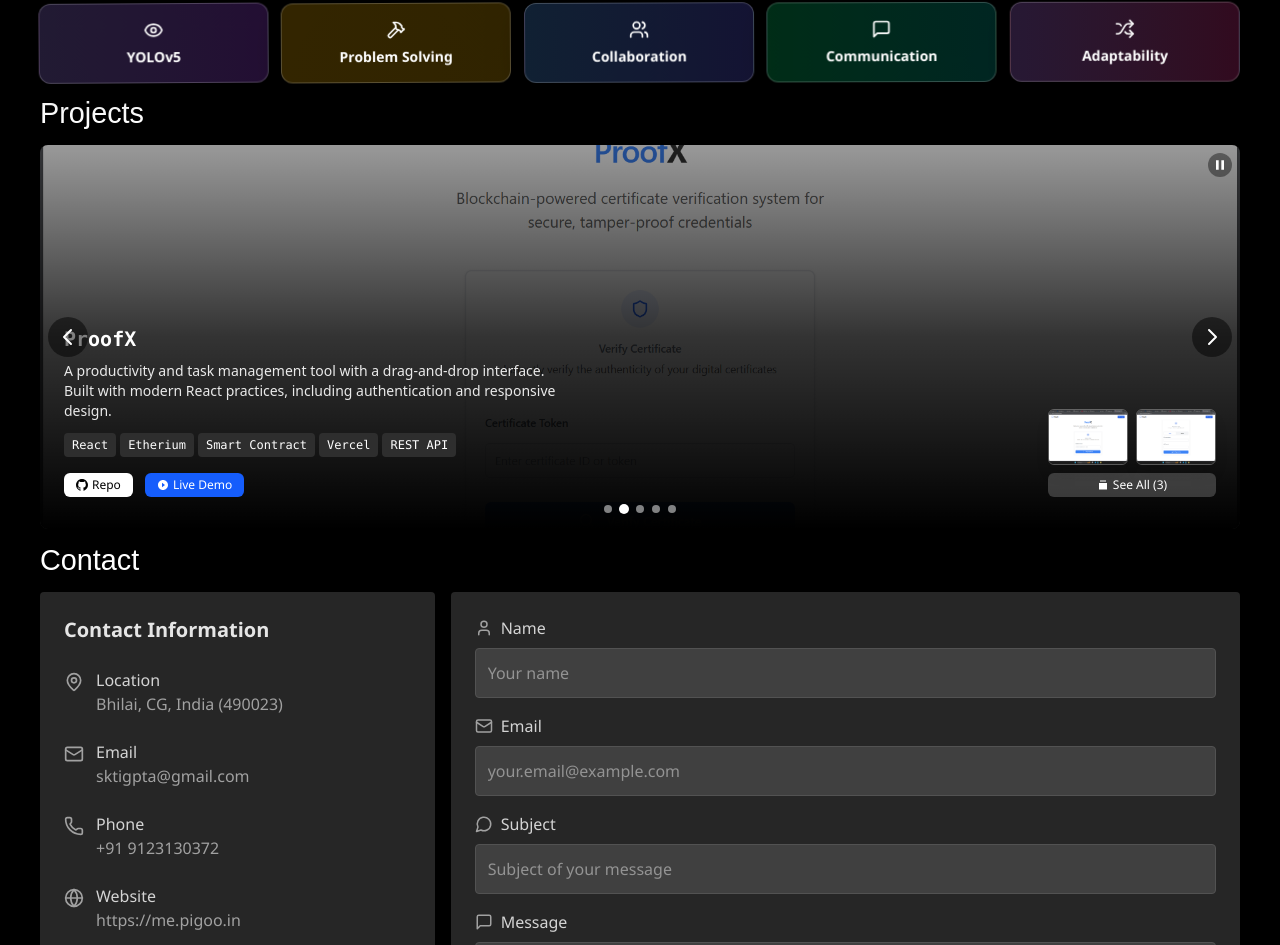
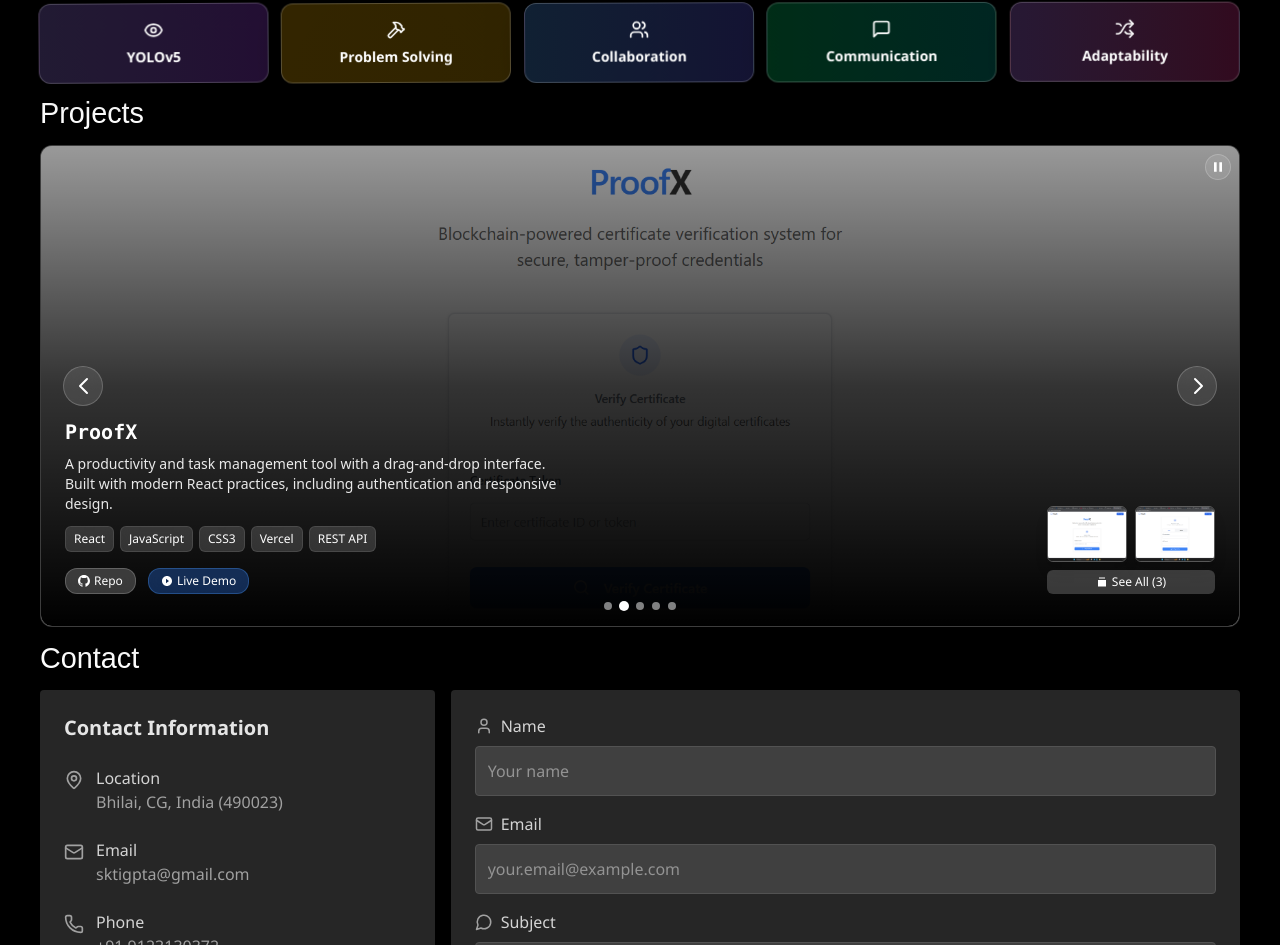
Before and after one commit to sktigpta/portfolio_v3, a React (Vite) app: page / in a window 1280 px wide. Shown: the part 1406-2351 px from the top of the page. Built offline with nearby package versions, Linux system fonts and the light colour scheme; a web font is replaced by a local one.

Commit message:
fixed projects

```diff
--- a/src/components/ProjectShowcaseCarousel.jsx
+++ b/src/components/ProjectShowcaseCarousel.jsx
@@ -16,7 +16,7 @@ const ProjectShowcaseCarousel = () => {
       description: "A secure and scalable full-stack platform for digital rights management using React, Node.js, and MongoDB. Includes user authentication, role-based access, and a responsive dashboard.",
       repository: "https://github.com/sktigpta/Gdg-Solution-Challenge.git",
       demo: "https://securerights.app/",
-      tech: ["React", "Node.js", "Firebase", "Express", "Tensor Flow", "OpenCV"],
+      tech: ["React", "Node.js", "MongoDB", "Express", "JWT"],
       screenshots: [
         "/projects/securerightshome.png",
         "/projects/securerightsdashboard.png",
@@ -27,7 +27,7 @@ const ProjectShowcaseCarousel = () => {
       description: "A productivity and task management tool with a drag-and-drop interface. Built with modern React practices, including authentication and responsive design.",
       repository: "https://github.com/sktigpta/proofX",
       demo: "https://proof-x-client.vercel.app/",
-      tech: ["React", "Etherium", "Smart Contract", "Vercel", "REST API"],
+      tech: ["React", "JavaScript", "CSS3", "Vercel", "REST API"],
       screenshots: [
         "/projects/proofxdashboard.png",
         "/projects/proofxlogin.png",
@@ -154,12 +154,12 @@ const ProjectShowcaseCarousel = () => {
   };
 
   return (
-    <div className="w-full rounded-lg bg-neutral-900 overflow-hidden shadow-xl">
-      <div className="relative">
+    <div className="w-full rounded-xl bg-white/5 border border-white/20 backdrop-blur-sm overflow-hidden shadow-2xl" style={{ boxShadow: '0 8px 32px rgba(0, 0, 0, 0.3)' }}>
+        <div className="relative">
         {/* Main Carousel */}
         <div
           ref={carouselRef}
-          className="flex transition-transform duration-500 ease-in-out h-96 w-full cursor-grab relative"
+          className="flex transition-transform duration-500 ease-in-out h-120 w-full cursor-grab relative"
           style={{ transform: `translateX(-${activeSlide * 100}%)` }}
           onMouseDown={handleDragStart}
           onMouseUp={handleDragEnd}
@@ -176,7 +176,7 @@ const ProjectShowcaseCarousel = () => {
             >
               {/* Background Image with Stronger Gradient Overlay */}
               <div
-                className="absolute inset-0 bg-cover bg-center"
+                className="absolute inset-0 bg-cover bg-center scale-110"
                 style={{
                   backgroundImage: `url(${project.screenshots[0]})`,
                   backgroundSize: 'cover',
@@ -198,25 +198,26 @@ const ProjectShowcaseCarousel = () => {
                   </p>
 
                   {/* Tech Stack */}
-                  <div className="flex flex-wrap gap-1 mb-3">
+                  <div className="flex flex-wrap gap-1.5 mb-3">
                     {project.tech.map((tech, idx) => (
                       <span
                         key={idx}
-                        className="bg-[#2e2e2e] text-white px-2 py-1 rounded text-xs font-mono"
+                        className="tech-tag bg-white/15 text-white px-2 py-1 rounded-md text-xs font-medium backdrop-blur-sm border border-white/10"
+                        style={{ animationDelay: `${idx * 0.1}s` }}
                       >
                         {tech}
                       </span>
                     ))}
                   </div>
                 </div>
-
+                {/* repo and demo btn  */}
                 <div className="flex space-x-3">
                   {project.repository && (
                     <a
                       href={project.repository}
                       target="_blank"
                       rel="noopener noreferrer"
-                      className="flex items-center bg-white text-black px-3 py-1 rounded-md hover:bg-opacity-90 transition duration-200 text-xs font-medium"
+                      className="flex items-center bg-white/20 hover:bg-white/30 text-white px-3 py-1 rounded-xl hover:bg-opacity-90 transition duration-200 text-xs font-medium backdrop-blur-sm border border-white/20 hover:border-white/40"
                     >
                       <svg className="w-3 h-3 mr-1" viewBox="0 0 24 24" fill="currentColor">
                         <path d="M12 0c-6.626 0-12 5.373-12 12 0 5.302 3.438 9.8 8.207 11.387.599.111.793-.261.793-.577v-2.234c-3.338.726-4.033-1.416-4.033-1.416-.546-1.387-1.333-1.756-1.333-1.756-1.089-.745.083-.729.083-.729 1.205.084 1.839 1.237 1.839 1.237 1.07 1.834 2.807 1.304 3.492.997.107-.775.418-1.305.762-1.604-2.665-.305-5.467-1.334-5.467-5.931 0-1.311.469-2.381 1.236-3.221-.124-.303-.535-1.524.117-3.176 0 0 1.008-.322 3.301 1.23.957-.266 1.983-.399 3.003-.404 1.02.005 2.047.138 3.006.404 2.291-1.552 3.297-1.23 3.297-1.23.653 1.653.242 2.874.118 3.176.77.84 1.235 1.911 1.235 3.221 0 4.609-2.807 5.624-5.479 5.921.43.372.823 1.102.823 2.222v3.293c0 .319.192.694.801.576 4.765-1.589 8.199-6.086 8.199-11.386 0-6.627-5.373-12-12-12z" />
@@ -230,7 +231,7 @@ const ProjectShowcaseCarousel = () => {
                       href={project.demo}
                       target="_blank"
                       rel="noopener noreferrer"
-                      className="flex items-center bg-blue-600 text-white px-3 py-1 rounded-md hover:bg-blue-700 transition duration-200 text-xs font-medium"
+                      className="flex items-center bg-blue-500/30 hover:bg-blue-500/40 text-white px-3 py-1 rounded-xl hover:bg-blue-700 transition duration-200 text-xs font-medium backdrop-blur-sm border border-blue-400/30 hover:border-blue-400/50"
                     >
                       <svg className="w-3 h-3 mr-1" viewBox="0 0 24 24" fill="currentColor">
                         <path d="M12 2C6.48 2 2 6.48 2 12s4.48 10 10 10 10-4.48 10-10S17.52 2 12 2zm-2 14.5v-9l6 4.5-6 4.5z" />
@@ -283,7 +284,7 @@ const ProjectShowcaseCarousel = () => {
         {/* Slide Navigation Arrows */}
         <button
           onClick={prevSlide}
-          className="hidden lg:block absolute left-2 top-1/2 transform -translate-y-1/2 bg-black/50 w-10 h-10 rounded-full flex items-center justify-center text-white z-20 hover:bg-black/70 transition-all focus:outline-none"
+          className="hidden lg:block absolute left-5.5 top-1/2 transform -translate-y-1/2 bg-white/10 border border-white/20 backdrop-blur-sm w-10 h-10 rounded-full flex items-center justify-center text-white z-20 hover:bg-white/20 transition-all focus:outline-none"
           aria-label="Previous slide"
         >
           <svg className="w-6 h-6 ml-2" fill="none" stroke="currentColor" viewBox="0 0 24 24">
@@ -293,7 +294,7 @@ const ProjectShowcaseCarousel = () => {
 
         <button
           onClick={nextSlide}
-          className="hidden lg:block absolute right-2 top-1/2 transform -translate-y-1/2 bg-black/50 w-10 h-10 rounded-full flex items-center justify-center text-white z-20 hover:bg-black/70 transition-all focus:outline-none"
+          className="hidden lg:block absolute right-5.5 top-1/2 transform -translate-y-1/2 bg-white/10 border border-white/20 backdrop-blur-sm w-10 h-10 rounded-full flex items-center justify-center text-white z-20 hover:bg-white/20 transition-all focus:outline-none"
           aria-label="Next slide"
         >
           <svg className="w-6 h-6 ml-2" fill="none" stroke="currentColor" viewBox="0 0 24 24">
@@ -308,11 +309,10 @@ const ProjectShowcaseCarousel = () => {
               <button
                 key={index}
                 onClick={() => goToSlide(index)}
-                className={`w-2 h-2 rounded-full transition-all duration-300 ${
-                  activeSlide === index
-                    ? 'bg-white scale-125'
-                    : 'bg-white/50 scale-100 hover:bg-white/70'
-                }`}
+                className={`w-2 h-2 rounded-full transition-all duration-300 ${activeSlide === index
+                  ? 'bg-white scale-125'
+                  : 'bg-white/50 scale-100 hover:bg-white/70'
+                  }`}
                 aria-label={`Go to slide ${index + 1}`}
               />
             ))}
@@ -321,7 +321,7 @@ const ProjectShowcaseCarousel = () => {
 
         {/* Play/Pause Button */}
         <button
-          className="absolute top-2 right-2 text-white bg-black/40 p-1 rounded-full z-20 hover:bg-black/60 transition duration-200"
+          className="absolute top-2 right-2 text-white bg-white/10 border border-white/20 backdrop-blur-sm p-1 rounded-full z-20 hover:bg-white/20 transition duration-200"
           onClick={togglePlayPause}
           aria-label={isPaused ? 'Play slideshow' : 'Pause slideshow'}
         >
```
